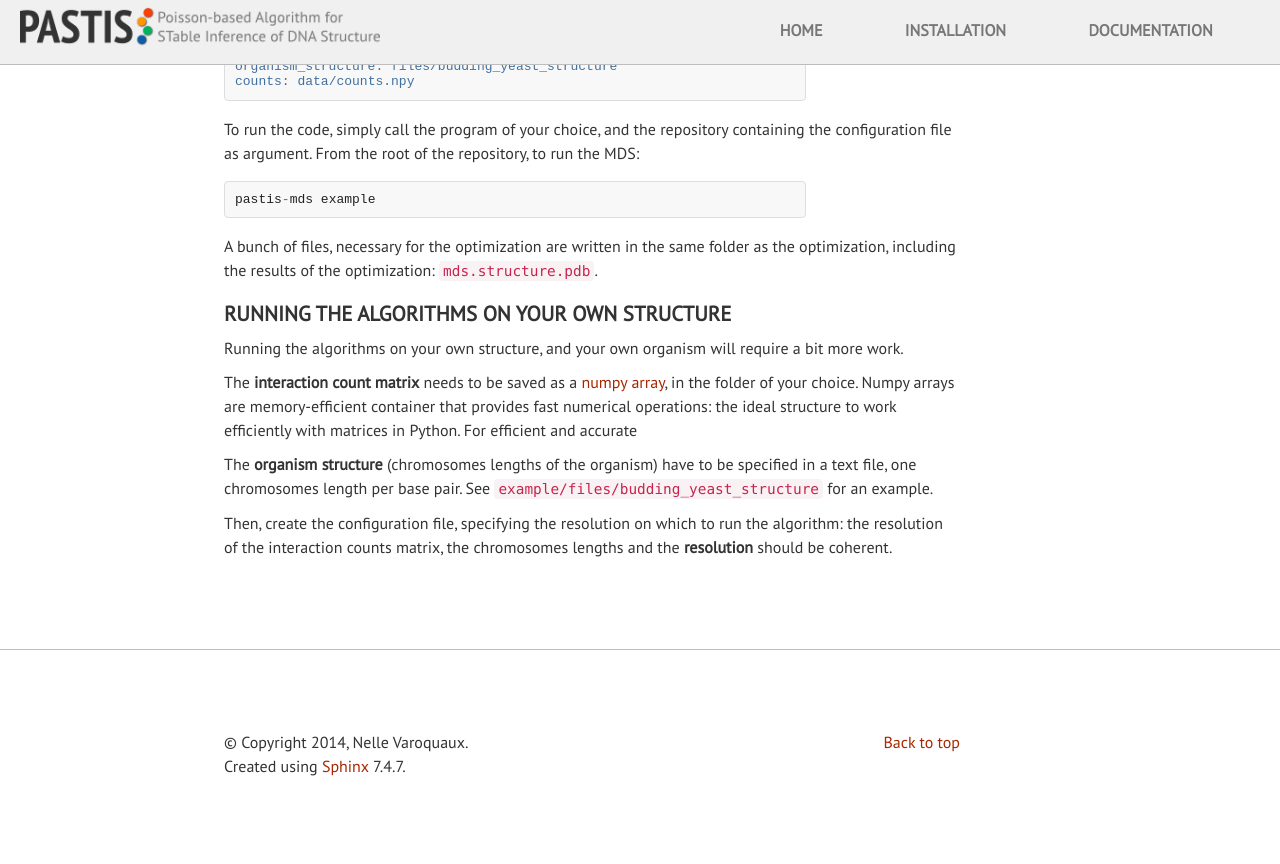
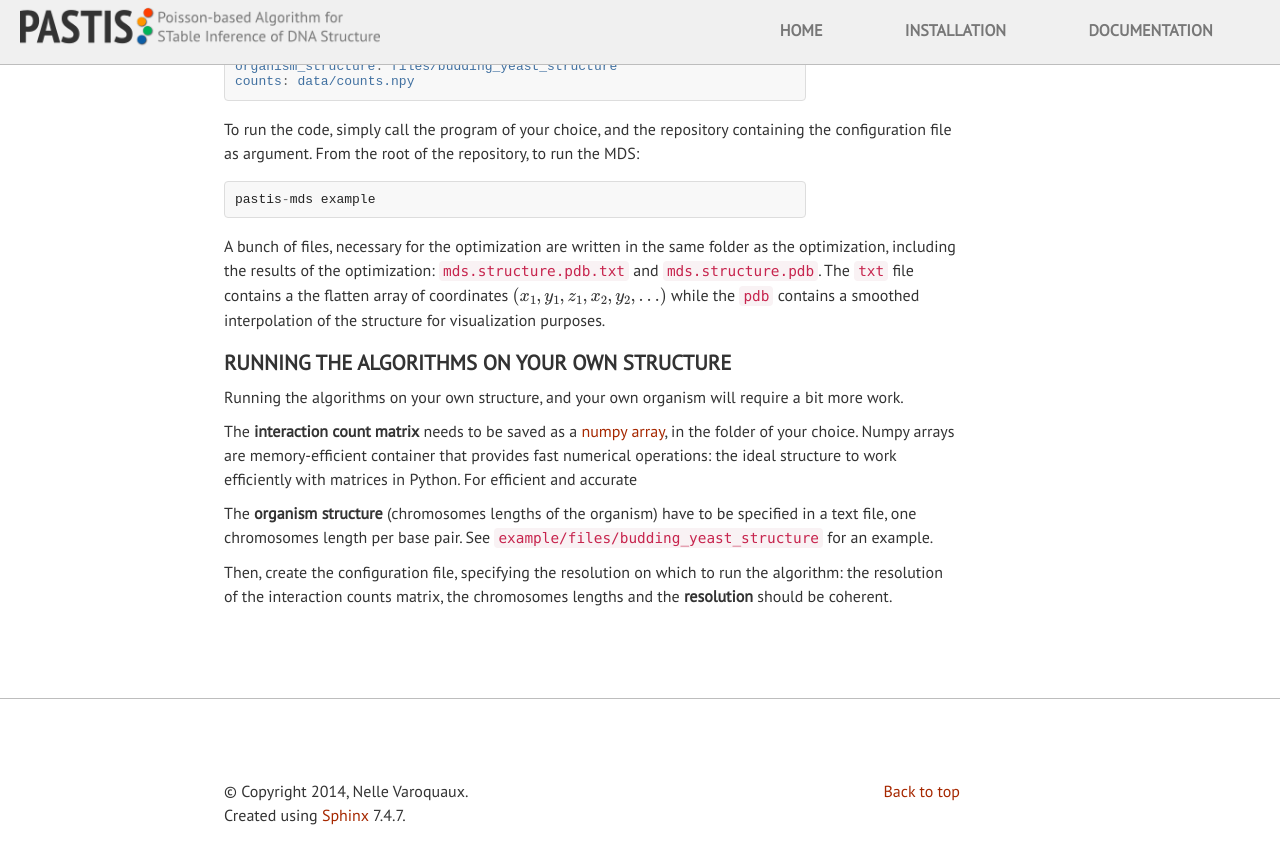
Before and after one commit to hiclib/pastis, a Sphinx documentation site: the page built from doc/documentation.rst, in a window 1280 px wide and 900 px high, scrolled down 588 px. Shown: the top 864 px of the window. Built offline with Sphinx 7.4.7, drawn with Linux system fonts in a browser that asks for light colours; formulas are drawn with MathJax 3; pages that are not in the unit, such as notebooks, are missing from menus.

Commit message:
DOC better explanation on PDB vs txt results

```diff
--- a/doc/documentation.rst
+++ b/doc/documentation.rst
@@ -45,7 +45,10 @@ repository, to run the MDS::
 
 A bunch of files, necessary for the optimization are written in the same
 folder as the optimization, including the results of the optimization:
-``mds.structure.pdb``.
+``mds.structure.pdb.txt`` and ``mds.structure.pdb``. The ``txt`` file
+contains a the flatten array of coordinates :math:`(x_1, y_1, z_1, x_2, y_2, \dots)`
+while the ``pdb`` contains a smoothed interpolation of the structure for
+visualization purposes.
 
 Running the algorithms on your own structure
 ============================================
```
Also changed, not shown: 1 other file.
